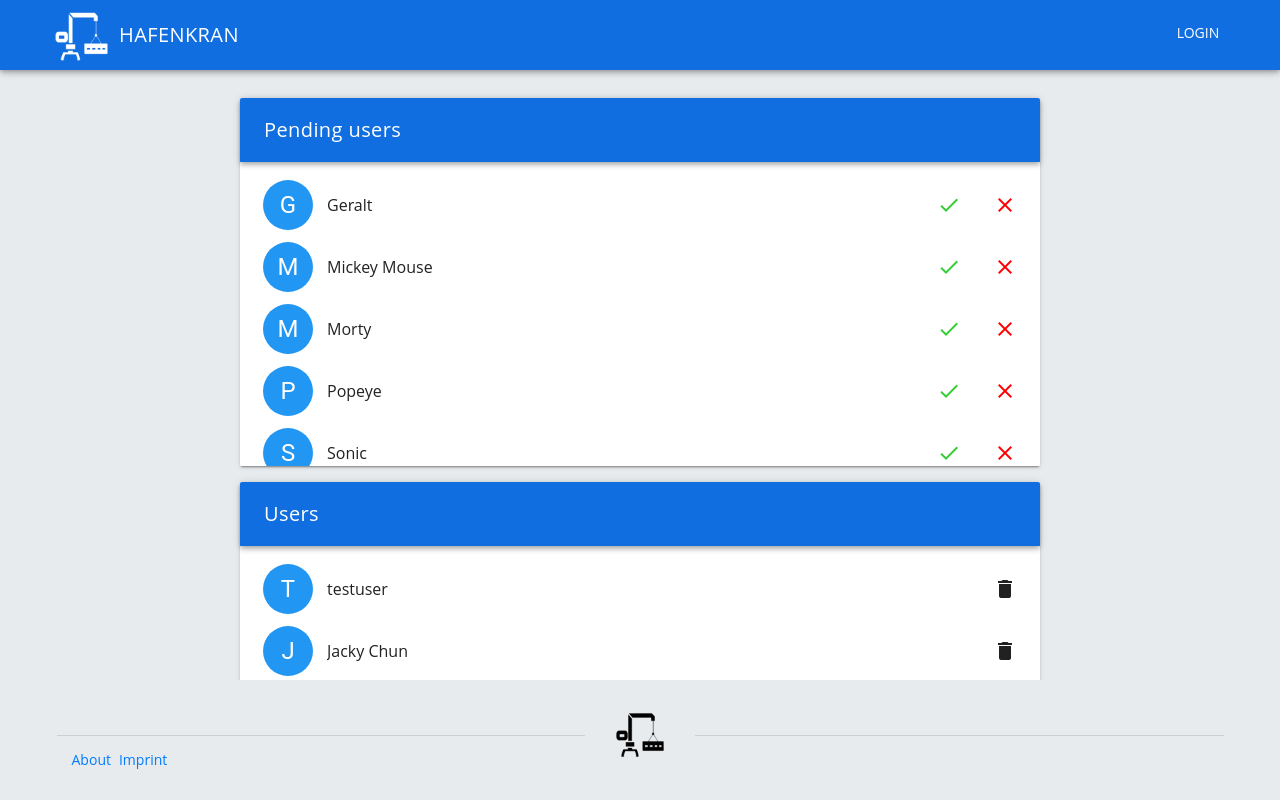
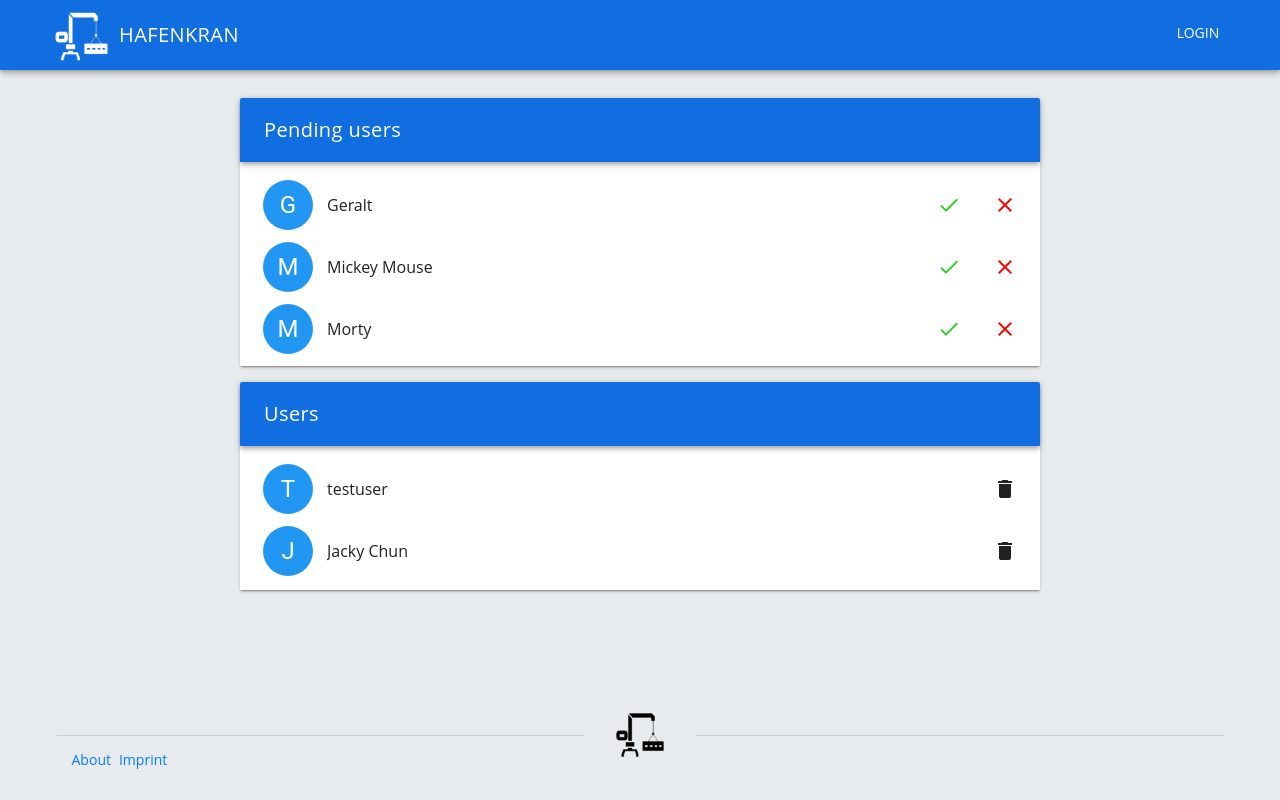
Before and after one commit to cormensratio/hafenkran-client, a Vue app: page /users in a window 1280 px wide. Built offline with nearby package versions, Linux system fonts and the light colour scheme; what vue-vega would draw is missing.

Commit message:
EPDS02-212 fixed userlist height, more or less filling the screen

```diff
--- a/src/components/views/UserList.vue
+++ b/src/components/views/UserList.vue
@@ -48,7 +48,7 @@
                 </v-toolbar-title>
               </v-toolbar>
               <div mb-5>
-                <v-list class="listAccepted">
+                <v-list class="listAccepted" v-bind:style="{ maxHeight: maxHeight }">
                   <v-list-tile class="p-2 tile"
                                :key="user.name"
                                v-for="(user) in userList">
@@ -88,10 +88,19 @@
   name: 'UserList',
   components: { Header, Footer, BasePage },
   data() {
-    return {};
+    return {
+    };
   },
   computed: {
     ...mapGetters(['userList', 'pendingUsers']),
+    maxHeight() {
+      if (this.pendingUsers.length >= 2) {
+        return '39vh';
+      } else if (this.pendingUsers.length === 1) {
+        return '51vh';
+      }
+      return '69vh';
+    },
   },
   methods: {
     ...mapMutations(['updateIsAccepted', 'setSnack', 'showSnack']),
@@ -118,11 +127,10 @@
 <style scoped>
   .listAccepted {
     overflow-y: scroll;
-    max-height: 500px;
   }
   .listPending {
     overflow-y: scroll;
-    max-height: 300px;
+    max-height: 200px;
   }
   .tile:hover {
     background-color: #dddddd;
```
